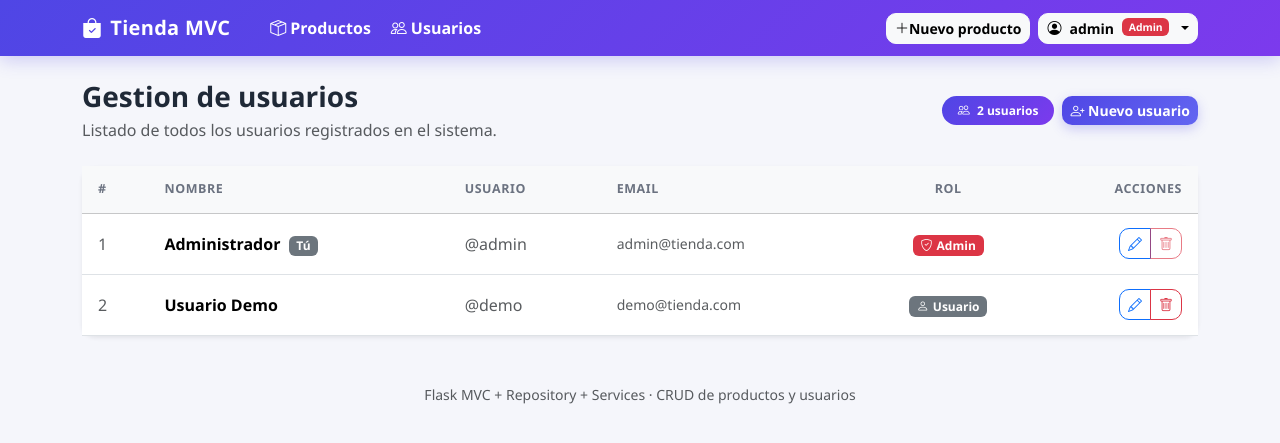
After one commit to fabio2152/laboratorio3icc, a Flask app: page /users/ in a window 1280 px wide. The commit adds this page. Shown: the top 443 px of the page. Run offline with Flask 3, Linux system fonts and the light colour scheme; a user stored in the database is signed in.

Commit message:
feat: CRUD de usuarios con sistema de roles admin/usuario
- Modelo User ampliado: nombre, email, username, password_hash, rol
- UserRepository: find_all, find_by_email, update, delete
- UserService: CRUD con validaciones (email unico, username unico, contrasena obligatoria al crear)
- Decorador admin_required en app/utils/decorators.py
- Blueprint user_bp con rutas GET/POST /users/ (CRUD completo)
- Plantillas users/index.html y users/form.html
- Productos: create/edit/delete restringidos a admin, lectura abierta a todos
- Navbar con links Productos / Usuarios y badge de rol en dropdown
- Pagina 403 para acceso denegado
- Seed: admin/admin123 (rol admin) + demo/demo123 (rol usuario)

```diff
--- a/app/controllers/product_controller.py
+++ b/app/controllers/product_controller.py
@@ -1,6 +1,7 @@
 from flask import Blueprint, render_template, request, redirect, url_for, flash, abort
 from flask_login import login_required
 from app.services.product_service import ProductService
+from app.utils.decorators import admin_required
 
 product_bp = Blueprint("products", __name__, url_prefix="/")
 service = ProductService()
@@ -15,6 +16,7 @@ def index():
 
 @product_bp.route("/products/new", methods=["GET", "POST"])
 @login_required
+@admin_required
 def create():
     if request.method == "POST":
         try:
@@ -29,11 +31,11 @@ def create():
 
 @product_bp.route("/products/<int:product_id>/edit", methods=["GET", "POST"])
 @login_required
+@admin_required
 def edit(product_id):
     product = service.get_product(product_id)
     if product is None:
         abort(404)
-
     if request.method == "POST":
         try:
             service.update_product(product_id, request.form.to_dict())
@@ -42,12 +44,12 @@ def edit(product_id):
         except ValueError as e:
             flash(str(e), "danger")
             return render_template("form.html", product=request.form, action="edit", product_id=product_id)
-
     return render_template("form.html", product=product, action="edit", product_id=product_id)
 
 
 @product_bp.route("/products/<int:product_id>/delete", methods=["POST"])
 @login_required
+@admin_required
 def delete(product_id):
     if service.delete_product(product_id):
         flash("Producto eliminado.", "success")
--- /dev/null
+++ b/app/controllers/user_controller.py
@@ -0,0 +1,59 @@
+from flask import Blueprint, render_template, request, redirect, url_for, flash, abort
+from flask_login import login_required, current_user
+from app.services.user_service import UserService
+from app.utils.decorators import admin_required
+
+user_bp = Blueprint("users", __name__, url_prefix="/users")
+service = UserService()
+
+
+@user_bp.route("/")
+@login_required
+def index():
+    users = service.list_users()
+    return render_template("users/index.html", users=users)
+
+
+@user_bp.route("/new", methods=["GET", "POST"])
+@login_required
+@admin_required
+def create():
+    if request.method == "POST":
+        try:
+            service.create_user(request.form.to_dict())
+            flash("Usuario creado correctamente.", "success")
+            return redirect(url_for("users.index"))
+        except ValueError as e:
+            flash(str(e), "danger")
+            return render_template("users/form.html", user=request.form, action="create")
+    return render_template("users/form.html", user=None, action="create")
+
+
+@user_bp.route("/<int:user_id>/edit", methods=["GET", "POST"])
+@login_required
+@admin_required
+def edit(user_id):
+    user = service.get_user(user_id)
+    if user is None:
+        abort(404)
+    if request.method == "POST":
+        try:
+            service.update_user(user_id, request.form.to_dict())
+            flash("Usuario actualizado correctamente.", "success")
+            return redirect(url_for("users.index"))
+        except ValueError as e:
+            flash(str(e), "danger")
+            return render_template("users/form.html", user=request.form, action="edit", user_id=user_id)
+    return render_template("users/form.html", user=user, action="edit", user_id=user_id)
+
+
+@user_bp.route("/<int:user_id>/delete", methods=["POST"])
+@login_required
+@admin_required
+def delete(user_id):
+    try:
+        service.delete_user(user_id, current_user_id=current_user.id)
+        flash("Usuario eliminado.", "success")
+    except ValueError as e:
+        flash(str(e), "danger")
+    return redirect(url_for("users.index"))
--- a/app/models/user.py
+++ b/app/models/user.py
@@ -1,14 +1,21 @@
 from flask_login import UserMixin
 from werkzeug.security import generate_password_hash, check_password_hash
 from app import db
+
+ROL_ADMIN = "admin"
+ROL_USUARIO = "usuario"
+ROLES = [ROL_ADMIN, ROL_USUARIO]
 
 
 class User(UserMixin, db.Model):
     __tablename__ = "usuarios"
 
     id = db.Column(db.Integer, primary_key=True)
+    nombre = db.Column(db.String(120), nullable=False)
+    email = db.Column(db.String(120), nullable=False, unique=True)
     username = db.Column(db.String(80), nullable=False, unique=True)
     password_hash = db.Column(db.String(256), nullable=False)
+    rol = db.Column(db.String(20), nullable=False, default=ROL_USUARIO)
 
     def set_password(self, password: str) -> None:
         self.password_hash = generate_password_hash(password)
@@ -16,5 +23,9 @@ class User(UserMixin, db.Model):
     def check_password(self, password: str) -> bool:
         return check_password_hash(self.password_hash, password)
 
+    @property
+    def is_admin(self) -> bool:
+        return self.rol == ROL_ADMIN
+
     def __repr__(self):
-        return f"<User {self.username}>"
+        return f"<User {self.username} ({self.rol})>"
--- a/app/repository/user_repository.py
+++ b/app/repository/user_repository.py
@@ -3,16 +3,33 @@ from app.models.user import User
 
 
 class UserRepository:
+    def find_all(self):
+        return User.query.order_by(User.id.asc()).all()
+
     def find_by_id(self, user_id: int):
         return User.query.get(user_id)
 
     def find_by_username(self, username: str):
         return User.query.filter_by(username=username).first()
 
+    def find_by_email(self, email: str):
+        return User.query.filter_by(email=email).first()
+
     def save(self, user: User) -> User:
         db.session.add(user)
         db.session.commit()
         return user
 
+    def update(self, user: User, data: dict) -> User:
+        for key, value in data.items():
+            if hasattr(user, key):
+                setattr(user, key, value)
+        db.session.commit()
+        return user
+
+    def delete(self, user: User) -> None:
+        db.session.delete(user)
+        db.session.commit()
+
     def count(self) -> int:
         return User.query.count()
--- a/app/templates/base.html
+++ b/app/templates/base.html
@@ -14,16 +14,40 @@
       <a class="navbar-brand fw-bold" href="{{ url_for('products.index') }}">
         <i class="bi bi-bag-check-fill me-2"></i>Tienda MVC
       </a>
+
+      {% if current_user.is_authenticated %}
+      <div class="navbar-nav d-flex flex-row gap-1 ms-3">
+        <a class="nav-link text-white px-2 fw-semibold" href="{{ url_for('products.index') }}">
+          <i class="bi bi-box-seam me-1"></i>Productos
+        </a>
+        <a class="nav-link text-white px-2 fw-semibold" href="{{ url_for('users.index') }}">
+          <i class="bi bi-people me-1"></i>Usuarios
+        </a>
+      </div>
+      {% endif %}
+
       <div class="ms-auto d-flex align-items-center gap-2">
         {% if current_user.is_authenticated %}
-          <a href="{{ url_for('products.create') }}" class="btn btn-light btn-sm fw-semibold">
+          {% if current_user.is_admin %}
+          <a href="{{ url_for('products.create') }}" class="btn btn-light btn-sm fw-semibold d-none d-md-inline-flex">
             <i class="bi bi-plus-lg"></i> Nuevo producto
           </a>
+          {% endif %}
           <div class="dropdown">
-            <button class="btn btn-light btn-sm fw-semibold dropdown-toggle" type="button" data-bs-toggle="dropdown">
-              <i class="bi bi-person-circle me-1"></i>{{ current_user.username }}
+            <button class="btn btn-light btn-sm fw-semibold dropdown-toggle d-flex align-items-center gap-2"
+                    type="button" data-bs-toggle="dropdown">
+              <i class="bi bi-person-circle"></i>
+              {{ current_user.username }}
+              {% if current_user.is_admin %}
+                <span class="badge text-bg-danger" style="font-size:.65rem;">Admin</span>
+              {% else %}
+                <span class="badge text-bg-secondary" style="font-size:.65rem;">Usuario</span>
+              {% endif %}
             </button>
             <ul class="dropdown-menu dropdown-menu-end shadow">
+              <li><h6 class="dropdown-header">{{ current_user.nombre }}</h6></li>
+              <li><span class="dropdown-item-text text-muted small">{{ current_user.email }}</span></li>
+              <li><hr class="dropdown-divider"></li>
               <li>
                 <a class="dropdown-item text-danger" href="{{ url_for('auth.logout') }}">
                   <i class="bi bi-box-arrow-right me-2"></i>Cerrar sesion
@@ -52,7 +76,7 @@
   </main>
 
   <footer class="text-center text-muted py-4 small">
-    Flask MVC + Repository + Services &middot; CRUD de productos
+    Flask MVC + Repository + Services &middot; CRUD de productos y usuarios
   </footer>
 
   <script src="https://cdn.jsdelivr.net/npm/bootstrap@5.3.3/dist/js/bootstrap.bundle.min.js"></script>
--- /dev/null
+++ b/app/templates/users/index.html
@@ -0,0 +1,106 @@
+{% extends "base.html" %}
+{% block title %}Usuarios &middot; Tienda MVC{% endblock %}
+
+{% block content %}
+<div class="d-flex flex-wrap align-items-center justify-content-between mb-4">
+  <div>
+    <h1 class="h3 mb-1 fw-bold">Gestion de usuarios</h1>
+    <p class="text-muted mb-0">Listado de todos los usuarios registrados en el sistema.</p>
+  </div>
+  <div class="d-flex gap-2 mt-3 mt-md-0">
+    <span class="badge rounded-pill text-bg-primary px-3 py-2">
+      <i class="bi bi-people me-1"></i> {{ users|length }} usuarios
+    </span>
+    {% if current_user.is_admin %}
+    <a href="{{ url_for('users.create') }}" class="btn btn-primary btn-sm fw-semibold">
+      <i class="bi bi-person-plus"></i> Nuevo usuario
+    </a>
+    {% endif %}
+  </div>
+</div>
+
+{% if users %}
+<div class="card shadow-sm border-0">
+  <div class="table-responsive">
+    <table class="table table-hover align-middle mb-0">
+      <thead class="table-light">
+        <tr>
+          <th>#</th>
+          <th>Nombre</th>
+          <th>Usuario</th>
+          <th>Email</th>
+          <th class="text-center">Rol</th>
+          {% if current_user.is_admin %}<th class="text-end">Acciones</th>{% endif %}
+        </tr>
+      </thead>
+      <tbody>
+        {% for u in users %}
+        <tr>
+          <td class="text-muted">{{ u.id }}</td>
+          <td class="fw-semibold">
+            {{ u.nombre }}
+            {% if u.id == current_user.id %}
+              <span class="badge text-bg-secondary ms-1">Tú</span>
+            {% endif %}
+          </td>
+          <td class="text-muted">@{{ u.username }}</td>
+          <td class="text-muted small">{{ u.email }}</td>
+          <td class="text-center">
+            {% if u.rol == 'admin' %}
+              <span class="badge text-bg-danger"><i class="bi bi-shield-check me-1"></i>Admin</span>
+            {% else %}
+              <span class="badge text-bg-secondary"><i class="bi bi-person me-1"></i>Usuario</span>
+            {% endif %}
+          </td>
+          {% if current_user.is_admin %}
+          <td class="text-end">
+            <div class="btn-group btn-group-sm">
+              <a href="{{ url_for('users.edit', user_id=u.id) }}" class="btn btn-outline-primary" title="Editar">
+                <i class="bi bi-pencil"></i>
+              </a>
+              <button type="button" class="btn btn-outline-danger" title="Eliminar"
+                {% if u.id == current_user.id %}disabled title="No puedes eliminarte a ti mismo"{% endif %}
+                data-bs-toggle="modal" data-bs-target="#delModal{{ u.id }}">
+                <i class="bi bi-trash"></i>
+              </button>
+            </div>
+
+            <div class="modal fade" id="delModal{{ u.id }}" tabindex="-1" aria-hidden="true">
+              <div class="modal-dialog modal-dialog-centered">
+                <div class="modal-content">
+                  <div class="modal-header">
+                    <h5 class="modal-title">Confirmar eliminacion</h5>
+                    <button type="button" class="btn-close" data-bs-dismiss="modal"></button>
+                  </div>
+                  <div class="modal-body text-start">
+                    Vas a eliminar al usuario <strong>{{ u.nombre }}</strong> (@{{ u.username }}). Esta accion no se puede deshacer.
+                  </div>
+                  <div class="modal-footer">
+                    <button type="button" class="btn btn-light" data-bs-dismiss="modal">Cancelar</button>
+                    <form action="{{ url_for('users.delete', user_id=u.id) }}" method="POST">
+                      <button type="submit" class="btn btn-danger">
+                        <i class="bi bi-trash me-1"></i>Eliminar
+                      </button>
+                    </form>
+                  </div>
+                </div>
+              </div>
+            </div>
+          </td>
+          {% endif %}
+        </tr>
+        {% endfor %}
+      </tbody>
+    </table>
+  </div>
+</div>
+{% else %}
+<div class="empty-state text-center p-5 bg-white rounded-4 shadow-sm">
+  <i class="bi bi-people display-3 text-muted"></i>
+  <h4 class="mt-3 fw-semibold">No hay usuarios</h4>
+  <a href="{{ url_for('users.create') }}" class="btn btn-primary mt-2">
+    <i class="bi bi-person-plus"></i> Crear usuario
+  </a>
+</div>
+{% endif %}
+{% endblock %}
```
Also changed, not shown: app/__init__.py (+11 -5 lines), app/services/user_service.py (added, +73 -0 lines), app/templates/403.html (added, +12 -0 lines), app/templates/users/form.html (added, +86 -0 lines), app/utils/decorators.py (added, +13 -0 lines), .claude/settings.local.json, app/utils/__init__.py (added).
